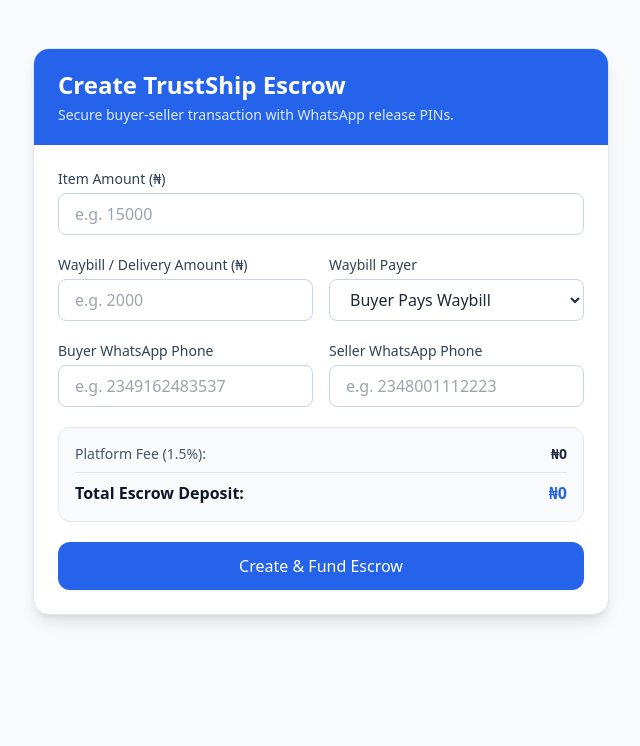
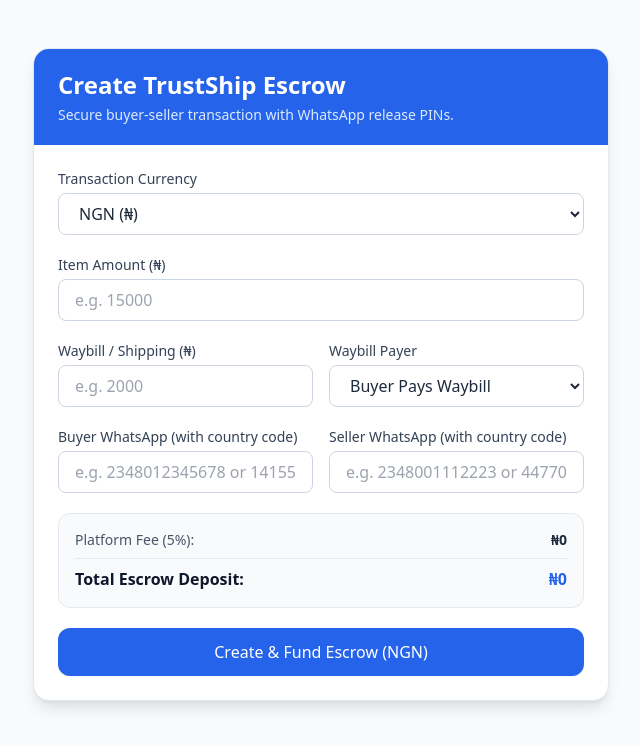
Before and after one commit to Sleeky3750/trustship, a Next.js app: page /escrow/create in a window 1280 px wide. Shown: the top 746 px of the page, without its empty margins (319-959 px from the left). Built offline with nearby package versions, Linux system fonts and the light colour scheme.

Commit message:
feat: add multi-currency support and 5% platform fee across frontend and api

```diff
--- a/app/api/escrow/create/route.ts
+++ b/app/api/escrow/create/route.ts
@@ -1,104 +1,52 @@
 import { NextResponse } from "next/server";
-import { prisma } from "@/lib/prisma";
-import crypto from "crypto";
+import { prisma } from "@/lib/prisma"; // Adjust path if needed
 
 export async function POST(req: Request) {
   try {
     const body = await req.json();
     const {
+      currency = "NGN",
       itemAmount,
-      waybillAmount = 0,
-      waybillPayer = "BUYER",
+      waybillAmount,
+      waybillPayer,
       buyerPhone,
       sellerPhone,
       buyerName,
       sellerName,
     } = body;
 
-    // 1. Validate required fields
-    if (!itemAmount || !buyerPhone || !sellerPhone) {
-      return NextResponse.json(
-        { error: "Missing required fields: itemAmount, buyerPhone, and sellerPhone are mandatory." },
-        { status: 400 }
-      );
-    }
+    const itemNum = Number(itemAmount) || 0;
+    const waybillNum = Number(waybillAmount) || 0;
 
-    // 2. Calculate fees & totals
-    const parsedItemAmount = Number(itemAmount);
-    const parsedWaybillAmount = Number(waybillAmount);
+    // Updated 5% platform fee calculation
+    const platformFee = Math.round(itemNum * 0.05 * 100) / 100;
+    const totalEscrow = itemNum + (waybillPayer === "BUYER" ? waybillNum : 0) + platformFee;
 
-    const platformFee = Math.round(parsedItemAmount * 0.015);
-    const totalEscrow = parsedItemAmount + (waybillPayer === "BUYER" ? parsedWaybillAmount : 0);
+    // Generate reference code
+    const transactionRef = `TS-${Math.random().toString(36).substring(2, 8).toUpperCase()}`;
+    const releasePin = Math.floor(1000 + Math.random() * 9000).toString();
 
-    // 3. Generate release PIN & transaction reference
-    const releasePin = Math.floor(1000 + Math.random() * 9000).toString();
-    const transactionRef = `TS-${crypto.randomBytes(3).toString("hex").toUpperCase()}`;
-
-    // 4. Upsert Buyer and Seller in database
-    const buyer = await prisma.user.upsert({
-      where: { phone: buyerPhone },
-      update: { name: buyerName || "Buyer" },
-      create: {
-        phone: buyerPhone,
-        name: buyerName || "Buyer",
-        role: "BUYER",
-        bankCode: "",
-        accountNumber: "",
-        bankName: "",
+    const escrow = await prisma.escrowTransaction.create({
+      data: {
+        transactionRef,
+        currency, // Saved to DB
+        itemAmount: itemNum,
+        waybillAmount: waybillNum,
+        waybillPayer,
+        platformFee,
+        totalEscrow,
+        buyerPhone,
+        sellerPhone,
+        buyerName,
+        sellerName,
+        releasePin,
+        status: "PENDING_DEPOSIT",
       },
     });
 
-    const seller = await prisma.user.upsert({
-      where: { phone: sellerPhone },
-      update: { name: sellerName || "Seller" },
-      create: {
-        phone: sellerPhone,
-        name: sellerName || "Seller",
-        role: "SELLER",
-        bankCode: "",
-        accountNumber: "",
-        bankName: "",
-      },
-    });
-
-    // 5. Create the Escrow Transaction record
-    const transaction = await prisma.escrowTransaction.create({
-      data: {
-        transactionRef,
-        itemAmount: parsedItemAmount,
-        waybillAmount: parsedWaybillAmount,
-        totalEscrow,
-        platformFee,
-        waybillPayer,
-        dispatchStatus: "NOT_DISPATCHED",
-        status: "PENDING_DEPOSIT",
-        releasePin,
-        termsAcceptedByBuyer: true,
-        buyerPhone,
-        sellerPhone,
-        buyerId: buyer.id,
-        sellerId: seller.id,
-      },
-    });
-
-    return NextResponse.json(
-      {
-        success: true,
-        message: "Escrow transaction created successfully",
-        data: {
-          transactionRef: transaction.transactionRef,
-          totalEscrow: transaction.totalEscrow,
-          releasePin: transaction.releasePin,
-          status: transaction.status,
-        },
-      },
-      { status: 201 }
-    );
+    return NextResponse.json({ success: true, transactionRef: escrow.transactionRef, escrow });
   } catch (error: any) {
-    console.error("Failed to create escrow transaction:", error);
-    return NextResponse.json(
-      { error: error.message || "Internal server error during escrow creation" },
-      { status: 500 }
-    );
+    console.error("Escrow creation error:", error);
+    return NextResponse.json({ error: error.message || "Failed to create escrow" }, { status: 500 });
   }
 }
--- a/app/escrow/create/page.tsx
+++ b/app/escrow/create/page.tsx
@@ -2,6 +2,13 @@
 
 import { useState } from "react";
 import { useRouter } from "next/navigation";
+
+const CURRENCIES = [
+  { code: "NGN", symbol: "₦", label: "NGN (₦)" },
+  { code: "USD", symbol: "$", label: "USD ($)" },
+  { code: "GBP", symbol: "£", label: "GBP (£)" },
+  { code: "EUR", symbol: "€", label: "EUR (€)" },
+];
 
 export default function CreateEscrowPage() {
   const router = useRouter();
@@ -9,6 +16,7 @@ export default function CreateEscrowPage() {
   const [error, setError] = useState("");
 
   const [formData, setFormData] = useState({
+    currency: "NGN",
     itemAmount: "",
     waybillAmount: "",
     waybillPayer: "BUYER",
@@ -17,6 +25,8 @@ export default function CreateEscrowPage() {
     buyerName: "",
     sellerName: "",
   });
+
+  const selectedCurrency = CURRENCIES.find((c) => c.code === formData.currency) || CURRENCIES[0];
 
   const handleSubmit = async (e: React.FormEvent) => {
     e.preventDefault();
@@ -34,8 +44,7 @@ export default function CreateEscrowPage() {
       if (!res.ok) throw new Error(data.error || "Failed to create escrow");
 
       const ref = data.transactionRef || data.data?.transactionRef || data.ref;
-router.push(`/dashboard?ref=${ref}`);
-
+      router.push(`/dashboard?ref=${ref}`);
     } catch (err: any) {
       setError(err.message);
     } finally {
@@ -44,8 +53,13 @@ router.push(`/dashboard?ref=${ref}`);
   };
 
   const itemNum = Number(formData.itemAmount) || 0;
-  const platformFee = Math.round(itemNum * 0.015);
-  const total = itemNum + (formData.waybillPayer === "BUYER" ? Number(formData.waybillAmount) || 0 : 0);
+  const waybillNum = Number(formData.waybillAmount) || 0;
+
+  // 5% Platform Fee calculation
+  const platformFee = Math.round(itemNum * 0.05 * 100) / 100;
+
+  // Total includes Item + Waybill (if buyer pays) + 5% Platform Fee
+  const total = itemNum + (formData.waybillPayer === "BUYER" ? waybillNum : 0) + platformFee;
 
   return (
     <div className="min-h-screen bg-slate-50 py-12 px-4 sm:px-6 lg:px-8">
@@ -62,8 +76,27 @@ router.push(`/dashboard?ref=${ref}`);
             </div>
           )}
 
+          {/* Currency Selector */}
           <div>
-            <label className="block text-sm font-medium text-slate-700 mb-1">Item Amount (₦)</label>
+            <label className="block text-sm font-medium text-slate-700 mb-1">Transaction Currency</label>
+            <select
+              value={formData.currency}
+              onChange={(e) => setFormData({ ...formData, currency: e.target.value })}
+              className="w-full px-4 py-2 border border-slate-300 rounded-lg focus:ring-2 focus:ring-blue-500 focus:outline-none text-slate-800 bg-white font-medium"
+            >
+              {CURRENCIES.map((c) => (
+                <option key={c.code} value={c.code}>
+                  {c.label}
+                </option>
+              ))}
+            </select>
+          </div>
+
+          {/* Item Amount Input */}
+          <div>
+            <label className="block text-sm font-medium text-slate-700 mb-1">
+              Item Amount ({selectedCurrency.symbol})
+            </label>
             <input
               type="number"
               required
@@ -74,9 +107,12 @@ router.push(`/dashboard?ref=${ref}`);
             />
           </div>
 
+          {/* Waybill Amount & Payer */}
           <div className="grid grid-cols-1 sm:grid-cols-2 gap-4">
             <div>
-              <label className="block text-sm font-medium text-slate-700 mb-1">Waybill / Delivery Amount (₦)</label>
+              <label className="block text-sm font-medium text-slate-700 mb-1">
+                Waybill / Shipping ({selectedCurrency.symbol})
+              </label>
               <input
                 type="number"
                 placeholder="e.g. 2000"
@@ -98,24 +134,29 @@ router.push(`/dashboard?ref=${ref}`);
             </div>
           </div>
 
+          {/* International WhatsApp Phone Inputs */}
           <div className="grid grid-cols-1 sm:grid-cols-2 gap-4">
             <div>
-              <label className="block text-sm font-medium text-slate-700 mb-1">Buyer WhatsApp Phone</label>
+              <label className="block text-sm font-medium text-slate-700 mb-1">
+                Buyer WhatsApp (with country code)
+              </label>
               <input
-                type="text"
+                type="tel"
                 required
-                placeholder="e.g. 2349162483537"
+                placeholder="e.g. 2348012345678 or 14155552671"
                 value={formData.buyerPhone}
                 onChange={(e) => setFormData({ ...formData, buyerPhone: e.target.value })}
                 className="w-full px-4 py-2 border border-slate-300 rounded-lg focus:ring-2 focus:ring-blue-500 focus:outline-none text-slate-800"
               />
             </div>
             <div>
-              <label className="block text-sm font-medium text-slate-700 mb-1">Seller WhatsApp Phone</label>
+              <label className="block text-sm font-medium text-slate-700 mb-1">
+                Seller WhatsApp (with country code)
+              </label>
               <input
-                type="text"
+                type="tel"
                 required
-                placeholder="e.g. 2348001112223"
+                placeholder="e.g. 2348001112223 or 447700900077"
                 value={formData.sellerPhone}
                 onChange={(e) => setFormData({ ...formData, sellerPhone: e.target.value })}
                 className="w-full px-4 py-2 border border-slate-300 rounded-lg focus:ring-2 focus:ring-blue-500 focus:outline-none text-slate-800"
@@ -123,14 +164,21 @@ router.push(`/dashboard?ref=${ref}`);
             </div>
           </div>
 
+          {/* Calculation Breakdown */}
           <div className="bg-slate-50 p-4 rounded-xl border border-slate-200 space-y-2 text-sm text-slate-600">
             <div className="flex justify-between">
-              <span>Platform Fee (1.5%):</span>
-              <span className="font-semibold text-slate-800">₦{platformFee.toLocaleString()}</span>
+              <span>Platform Fee (5%):</span>
+              <span className="font-semibold text-slate-800">
+                {selectedCurrency.symbol}
+                {platformFee.toLocaleString()}
+              </span>
             </div>
             <div className="flex justify-between text-base font-bold text-slate-900 border-t border-slate-200 pt-2">
               <span>Total Escrow Deposit:</span>
-              <span className="text-blue-600">₦{total.toLocaleString()}</span>
+              <span className="text-blue-600">
+                {selectedCurrency.symbol}
+                {total.toLocaleString()}
+              </span>
             </div>
           </div>
 
@@ -139,7 +187,7 @@ router.push(`/dashboard?ref=${ref}`);
             disabled={loading}
             className="w-full bg-blue-600 hover:bg-blue-700 text-white font-medium py-3 rounded-xl transition shadow-sm disabled:opacity-50"
           >
-            {loading ? "Creating Escrow..." : "Create & Fund Escrow"}
+            {loading ? "Creating Escrow..." : `Create & Fund Escrow (${formData.currency})`}
           </button>
         </form>
       </div>
```
